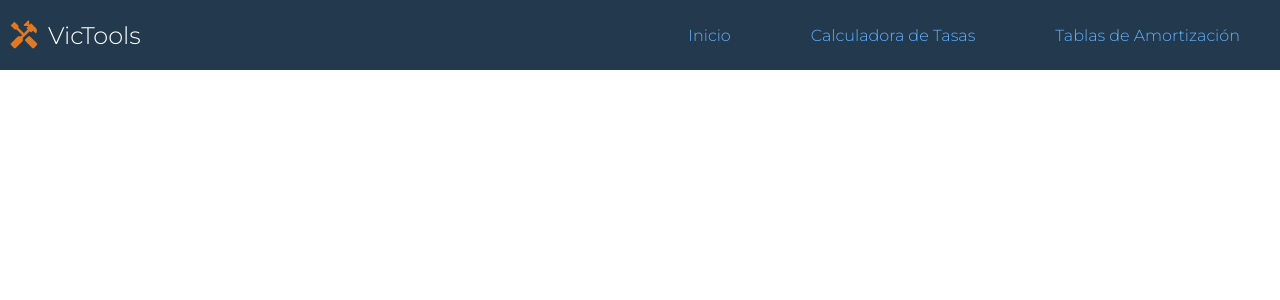
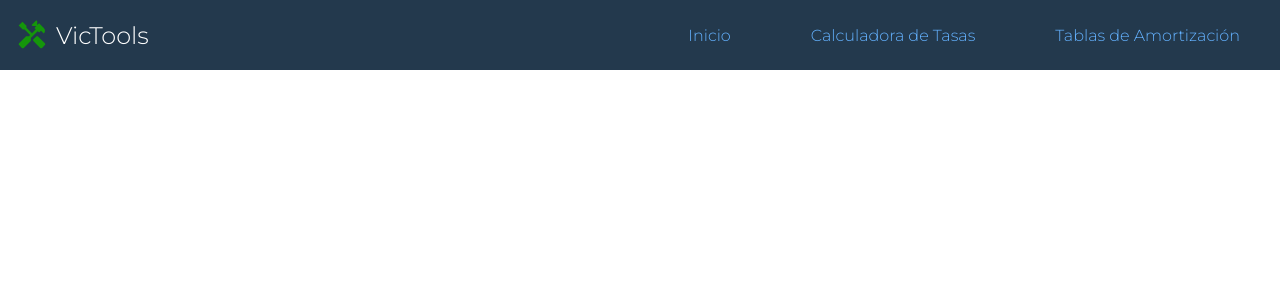
Before and after one commit to VicTips/victools, a React (Create React App) app: page / in a window 1280 px wide. Shown: the top 300 px of the page. Built offline with nearby package versions, Linux system fonts and the light colour scheme.

Commit message:
Se cambian algunos colores

```diff
--- a/src/components/NavBar.elements.js
+++ b/src/components/NavBar.elements.js
@@ -28,8 +28,9 @@ export const LogoContainer = styled.div`
 
   svg {
     font-size: 2rem;
-    color: #e07924;
+    color: #15960b;
     margin-right: 0.5rem;
+    margin-left: 0.5rem;
   }
 `;
 
@@ -45,7 +46,7 @@ export const Menu = styled.ul`
     top: 70px;
     left: ${({ open }) => (open ? "0" : "-100%")};
     width: 100%;
-    height: 90vh;
+    height: 40vh;
     justify-content: center;
     flex-direction: column;
     align-items: center;
@@ -79,7 +80,7 @@ export const MenuItemLink = styled.a`
 
   &:hover {
     color: #fff;
-    background-color: #e0792a;
+    background-color: #15960b;
     transition: 0.5s all ease;
   }
 
@@ -98,8 +99,8 @@ export const MobileIcon = styled.div`
 
     svg {
       font-size: 2em;
-      color: #e07924;
-      margin-right: 0.5rem;
+      color: #15960b;
+      margin-right: 1rem;
     }
   }
 `;
```
